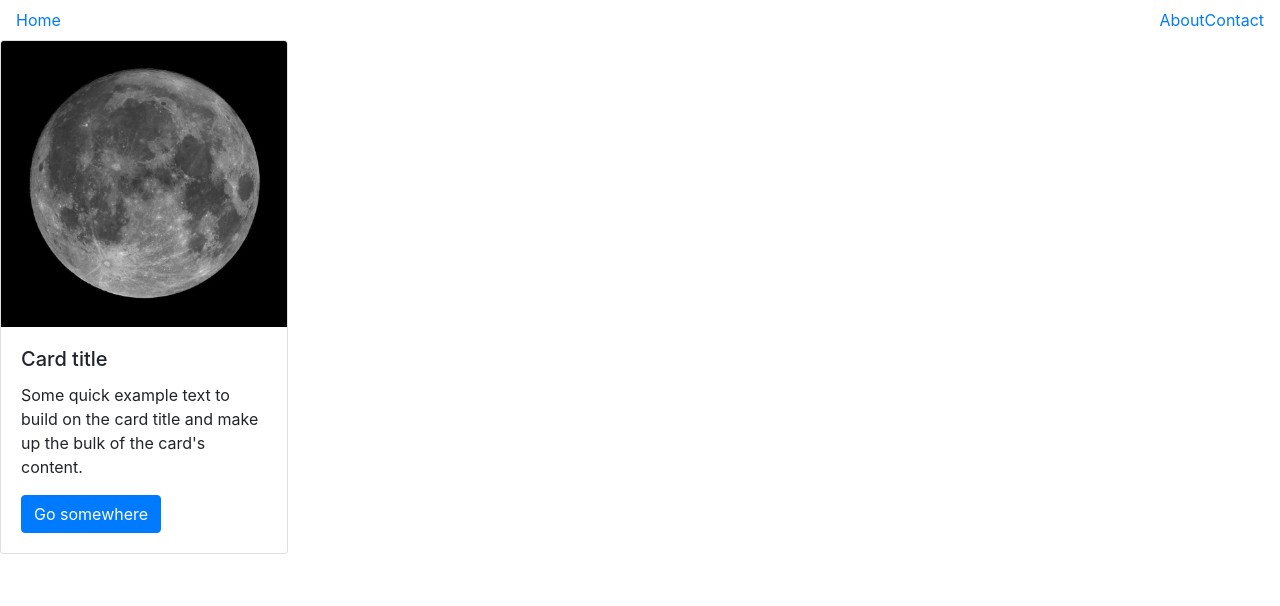
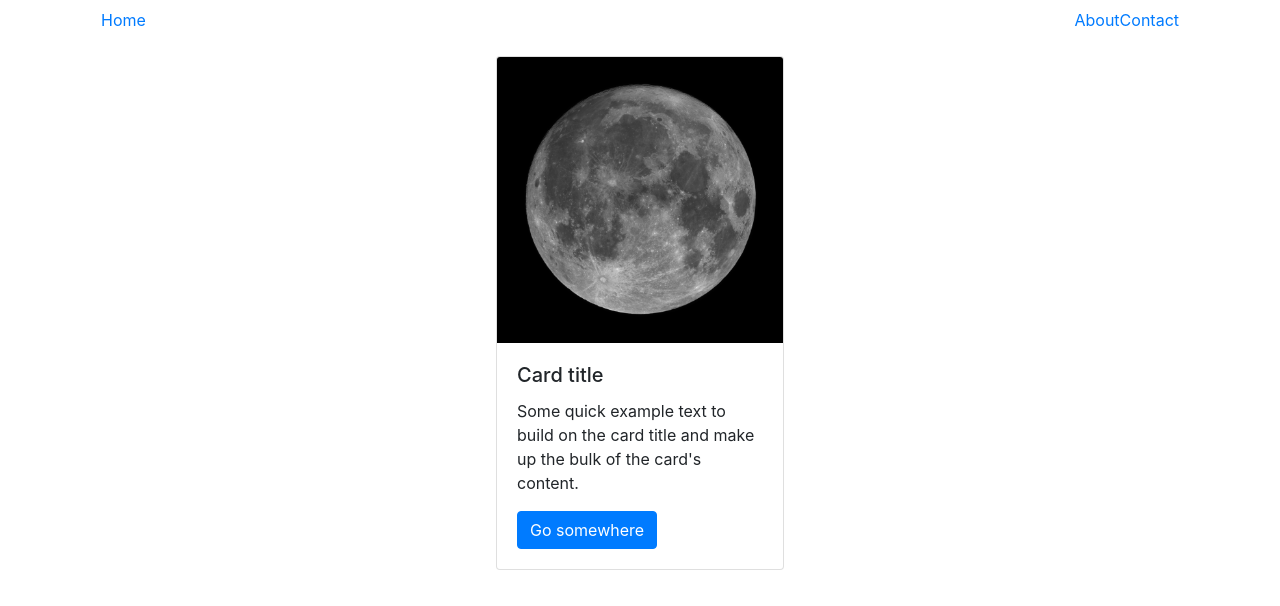
Before and after one commit to charlie763/cwd-coding-challenge-1, a React (Create React App) app: page / in a window 1280 px wide. Shown: the top 606 px of the page. Built offline with nearby package versions, Linux system fonts and the light colour scheme; no server answers.

Commit message:
center and align content

```diff
--- a/src/App.js
+++ b/src/App.js
@@ -9,7 +9,7 @@
 
 function App() {
   return (
-    <>
+    <div className="container">
       <Router>
         <NavBar />
         <Switch>
@@ -25,7 +25,7 @@
         </Switch>
       </Router>
       {/* <Footer /> */}
-    </>
+    </div>
   );
 }
 
--- a/src/components/home/index.js
+++ b/src/components/home/index.js
@@ -11,6 +11,7 @@
 
   render(){
     return(
+      <div className="row justify-content-center py-3">
         <div className="card home-card">
           <img className="card-img-top" src={moon} alt="Card image cap" />
           <div className="card-body">
@@ -19,6 +20,7 @@
             <a href="#" className="btn btn-primary">Go somewhere</a>
           </div>
         </div>
+      </div>
     )
   }
 }
```
Lines whose indentation alone changed are shown as unchanged.
